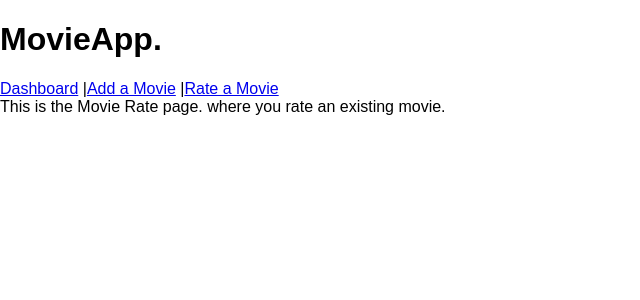
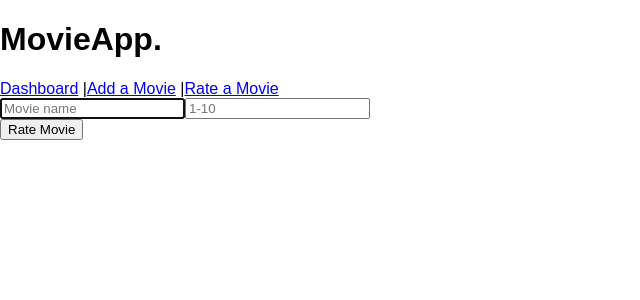
Before and after one commit to omer-zauber/MovieApp, a React (Create React App) app in the folder client/: page /rate in a window 1280 px wide. Shown: the top 300 px of the page, without its empty margins (0-640 px from the left). Built offline with nearby package versions, Linux system fonts and the light colour scheme.

Commit message:
added the RateMoviePage component

```diff
--- a/client/src/components/MovieCreatePage.js
+++ b/client/src/components/MovieCreatePage.js
@@ -7,8 +7,8 @@ export default class MovieCreatePage extends React.Component {
     this.state = {
       name:'',
       genre:'',
-      year: '',
-      rating: '',
+      year: null,
+      rating: null,
       message: ''
     };
   };
@@ -36,9 +36,8 @@ export default class MovieCreatePage extends React.Component {
 
   onSubmit = (e) => {
     e.preventDefault();
-    console.log('click!');
 
-    if (this.state.name === '') return this.setState({ message: "Please enter a name of a movie." });
+    if (this.state.name.trim() === '') return this.setState({ message: "Please enter a name of a movie." });
     if (this.state.genre === '') return this.setState({ message: "Please enter a genre for the movie." });
     if (this.state.year < 1898) return this.setState({ message: "Please enter a valid year for a movie." });
     if (this.state.rating ==='') return this.setState({ message: "Please rate this movie 1-10." });
@@ -53,12 +52,18 @@ export default class MovieCreatePage extends React.Component {
         console.log(response);
         //if (response.status === 200) this.props.history.push('/');
         if (response.status === 200) {
-          this.setState({ message: "Movie added succesfully!" })
+          this.setState({
+            message: "Movie added succesfully!",
+            name: '',
+            genre: '',
+            year: null,
+            rating: null
+          });
         };
       })
       .catch((error) => {
-        console.log(error);
-        //////////////HOW DO I GET THE ORIGINAL ERROR MESSAGE??
+        if (error.response.data.code === 11000) this.setState({ message: "This movie already exists in the database! feel free to rate it in the Rating Page." });
+        else this.setState({ message: "We're sorry, an unknown error has occurred." });
       });
   };
 
@@ -75,13 +80,20 @@ export default class MovieCreatePage extends React.Component {
           value={this.state.name}
           onChange ={this.onNameChange}
         />
-        <input
-          type="text"
-          name="genre"
-          placeholder="Genre"
+        <select
           value={this.state.genre}
           onChange={this.onGenreChange}
-        />
+        >
+          <option value="" disabled>Genre</option>
+          <option value="Action">Action</option>
+          <option value="Animated">Animated</option>
+          <option value="Comedy">Comedy</option>
+          <option value="Drama">Drama</option>
+          <option value="Fantasy">Fantasy</option>
+          <option value="Horror">Horror</option>
+          <option value="Sci-Fi">Sci-Fi</option>
+          <option value="Thriller">Thriller</option>
+        </select>
         <input
           type="number"
           name="year"
--- a/client/src/components/MovieRatePage.js
+++ b/client/src/components/MovieRatePage.js
@@ -1,7 +1,78 @@
 import React from 'react';
+import axios from 'axios';
 
-export default () => (
-  <div>
-    This is the Movie Rate page. where you rate an existing movie.
-  </div>
-);
+export default class MovieRatePage extends React.Component {
+  constructor(props) {
+    super(props);
+    this.state = {
+      name: '',
+      rating: '',
+      message: ''
+    };
+  };
+
+  onNameChange = (e) => {
+    const name = e.target.value;
+    this.setState(() => ({ name }));
+  };
+
+  onRatingChange = (e) => {
+    const rating = e.target.value;
+    if (!rating || (rating > 0 && rating < 11 && rating.match(/^\d{1,2}$/))) this.setState(() => ({ rating }));
+  };
+
+  onSubmit = (e) => {
+    e.preventDefault();
+
+    if (this.state.name.trim() === '') return this.setState({ message: "Please enter a name of a movie." });
+    if (this.state.rating === '') return this.setState({ message: "Please rate this movie 1-10." });
+
+    axios.patch('/api/movies/'+this.state.name, {
+      rating: parseInt(this.state.rating, 10)
+    })
+      .then((response) => {
+        console.log(response);
+        //if (response.status === 200) this.props.history.push('/');
+        if (response.status === 200) {
+          this.setState({
+            message: "Movie Rated succesfully!",
+            name: '',
+            rating: ''
+          });
+        };
+      })
+      .catch((error) => {
+
+        if (error.response.data === 'unable to find movie') this.setState({ message: "Could not find a movie with this name! feel free to add it in the Movie Create Page." });
+        else this.setState({ message: "We're sorry, an unknown error has occurred." });
+      });
+  };
+
+  render() {
+    return (
+      <div>
+        <form onSubmit={this.onSubmit}>
+          {this.state.message && <p>{this.state.message}</p>}
+          <input
+            type="text"
+            name="name"
+            placeholder="Movie name"
+            autoFocus
+            value={this.state.name}
+            onChange={this.onNameChange}
+          />
+          <input
+            type="number"
+            name="rating"
+            placeholder="1-10"
+            value={this.state.rating}
+            onChange={this.onRatingChange}
+          />
+          <div>
+            <button type="submit">Rate Movie</button>
+          </div>
+        </form>
+      </div>
+    );
+  };
+}
```
Also changed, not shown: 1 other file (tests, documents, lock files or other folders).
